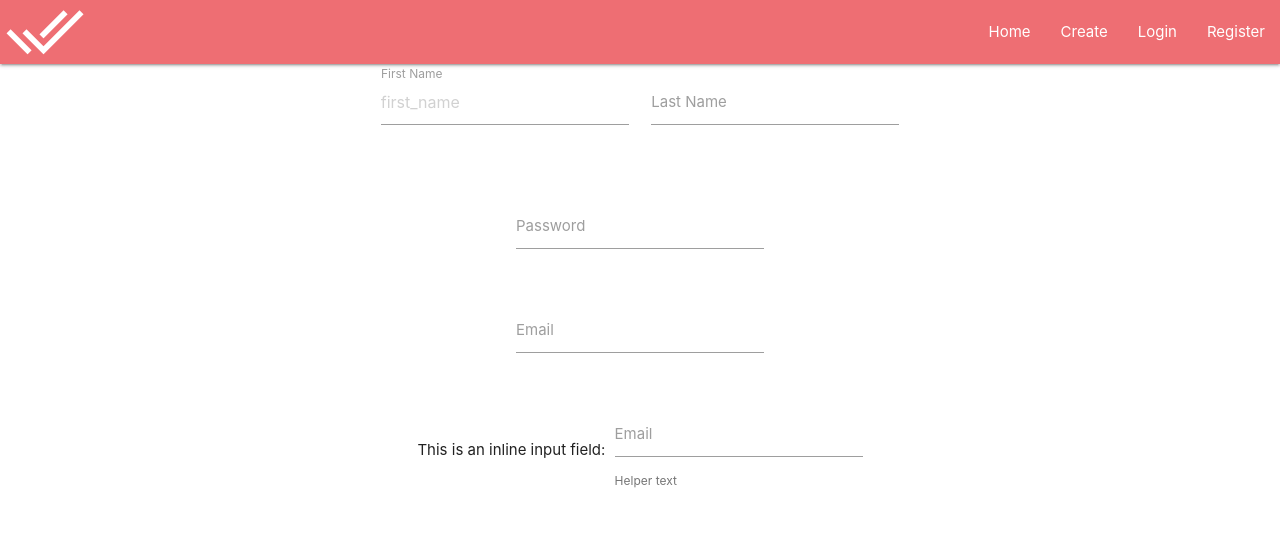
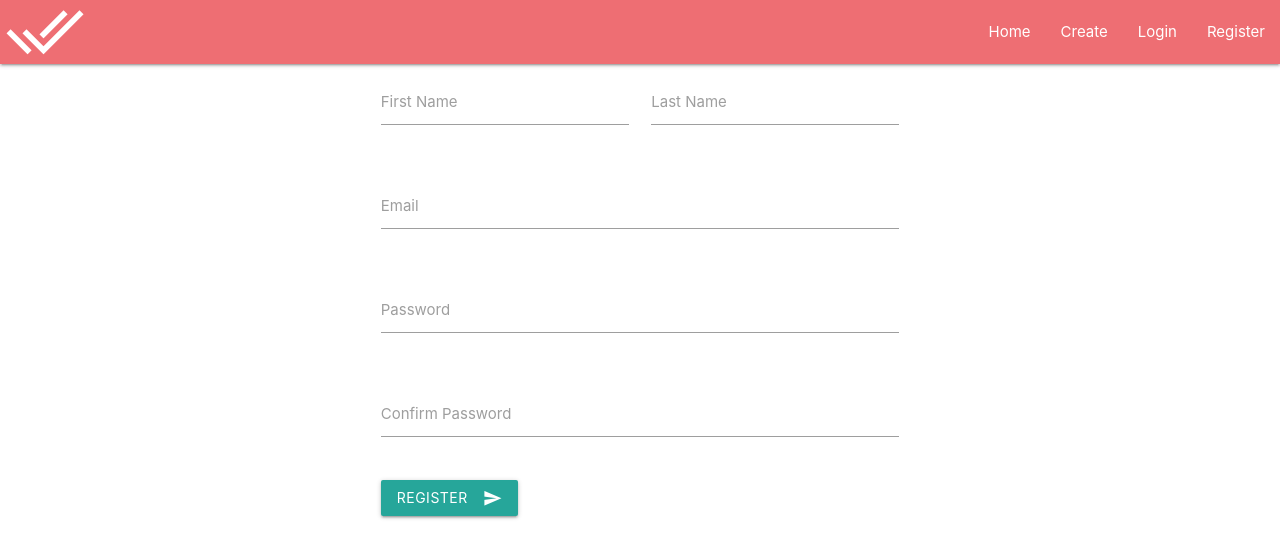
Before and after one commit to axelzwaans/do-it, a Flask app: page /register in a window 1280 px wide. Shown: the top 558 px of the page. Run offline with Flask 2, Linux system fonts and the light colour scheme.

Commit message:
Add register form

```diff
--- a/do_it/auth.py
+++ b/do_it/auth.py
@@ -1,13 +1,38 @@
-from flask import Blueprint, render_template
+from flask import Blueprint, render_template, request, flash
 
 auth = Blueprint('auth', __name__)
 
 
-@auth.route('/login')
+@auth.route('/login', methods=['GET', 'POST'])
 def login():
+    data = request.form
+    print(data)
     return render_template("login.html")
 
 
-@auth.route('/register')
+@auth.route('/logout')
+def logout():
+    return "logout"
+
+
+@auth.route('/register', methods=['GET', 'POST'])
 def register():
+    if request.method == 'POST':
+        first_name = request.form.get('first_name')
+        last_name = request.form.get('last_name')
+        email = request.form.get('email')
+        password = request.form.get('password')
+        password1 = request.form.get('password1')
+
+        if len(email) < 5:
+            flash('Please enter a valid email address.', category='error')
+        elif len(first_name) < 2:
+            flash('First name must be greater than 1 characters', category='error')
+        elif password != password1:
+            flash('Passwords must match', category='error')
+        elif len(password) < 7:
+            flash('Password must be at least 7 characters', category='error')
+        else:
+            flash('Success', category='success')
+
     return render_template("register.html")
--- a/do_it/static/js/script.js
+++ b/do_it/static/js/script.js
@@ -1,5 +1,11 @@
 // sidenav initialization
-document.addEventListener('DOMContentLoaded', function() {
-    let sidenav = document.querySelectorAll('.sidenav');
-    M.Sidenav.init(sidenav);
+document.addEventListener('DOMContentLoaded', function () {
+  let sidenav = document.querySelectorAll('.sidenav');
+  M.Sidenav.init(sidenav);
+
+  // modal trigger initialization
+  document.addEventListener('DOMContentLoaded', function () {
+    let elems = document.querySelectorAll('.modal');
+    M.Modal.init(elems);
   });
+});
--- a/do_it/templates/base.html
+++ b/do_it/templates/base.html
@@ -39,6 +39,22 @@
         </ul>
     </div>
 
+    {% with messages = get_flashed_messages(with_categories=true) %}
+    {% if messages %}
+    {% for message in messages %}
+    <div id="modal1" class="modal bottom-sheet">
+        <div class="modal-content">
+            <h4>Modal Header</h4>
+            <p>{{ message }}</p>
+        </div>
+        <div class="modal-footer">
+            <a href="#!" class="modal-close waves-effect waves-green btn-flat">Agree</a>
+        </div>
+    </div>
+    {% endfor %}
+    {% endif %}
+    {% endwith %}
+
     {% block content %}
     {% endblock %}
 
--- a/do_it/templates/register.html
+++ b/do_it/templates/register.html
@@ -4,39 +4,39 @@
 {% block content %}
 
 <div class="row">
-    <form class="col s12">
+    <form class="col s12" method="POST">
         <div class="row">
             <div class="input-field col s6">
-                <input placeholder="first_name" id="first_name" type="text" class="validate">
+                <input id="first_name" name="first_name" type="text" class="validate">
                 <label for="first_name">First Name</label>
             </div>
             <div class="input-field col s6">
-                <input id="last_name" type="text" class="validate">
+                <input id="last_name" name="last_name" type="text" class="validate">
                 <label for="last_name">Last Name</label>
             </div>
         </div>
+        <div class="row">
+            <div class="input-field col s12">
+                <input id="email" name="email" type="email" class="validate">
+                <label for="email">Email</label>
+            </div>
         </div>
         <div class="row">
             <div class="input-field col s12">
-                <input id="password" type="password" class="validate">
+                <input id="password" name="password" type="password" class="validate">
                 <label for="password">Password</label>
             </div>
         </div>
         <div class="row">
             <div class="input-field col s12">
-                <input id="email" type="email" class="validate">
-                <label for="email">Email</label>
+                <input id="password1" name="password1" type="password" class="validate">
+                <label for="password1">Confirm Password</label>
             </div>
         </div>
-        <div class="row">
-            <div class="col s12">
-                This is an inline input field:
-                <div class="input-field inline">
-                    <input id="email_inline" type="email" class="validate">
-                    <label for="email_inline">Email</label>
-                    <span class="helper-text" data-error="wrong" data-success="right">Helper text</span>
-                </div>
-            </div>
+        <div>
+            <button class="btn waves-effect waves-light" type="submit" name="action">Register
+                <i class="material-icons right">send</i>
+            </button>
         </div>
     </form>
 </div>
```
Also changed, not shown: do_it/templates/login.html (+21 -1 lines).
